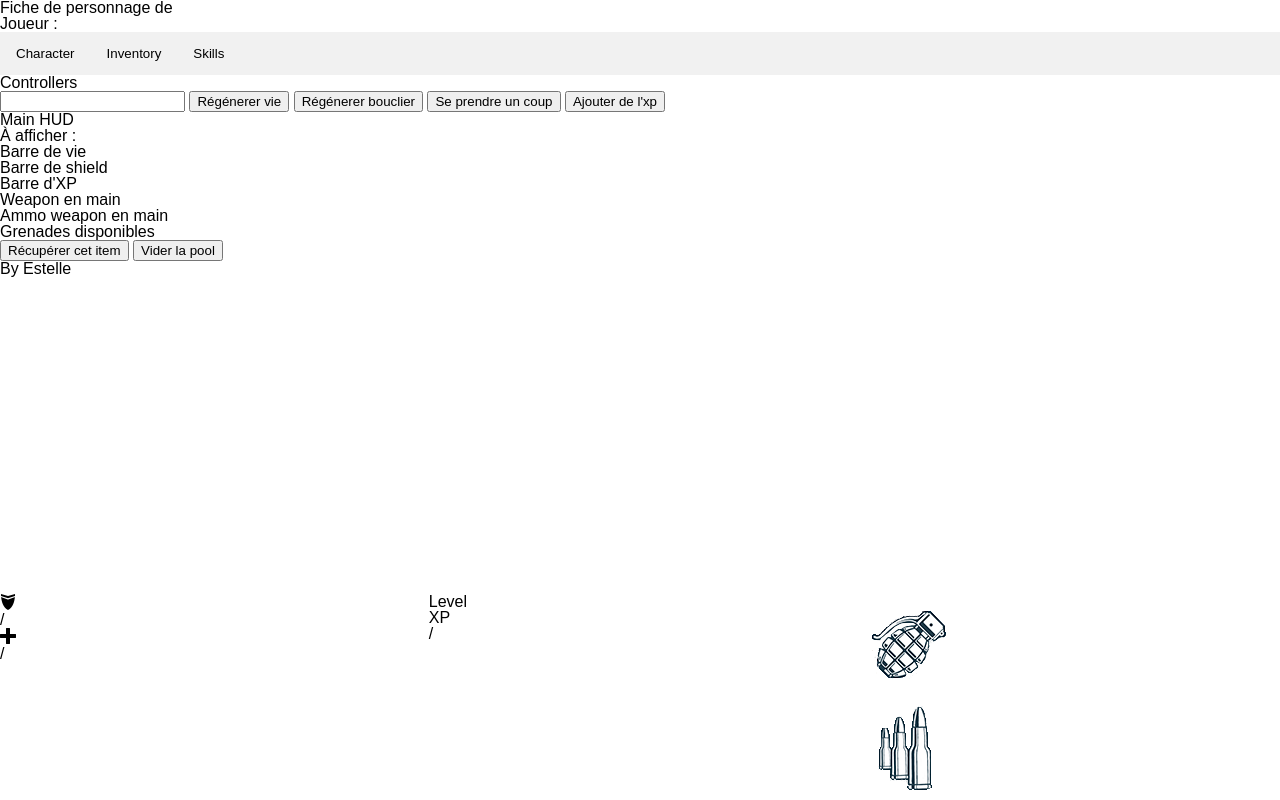
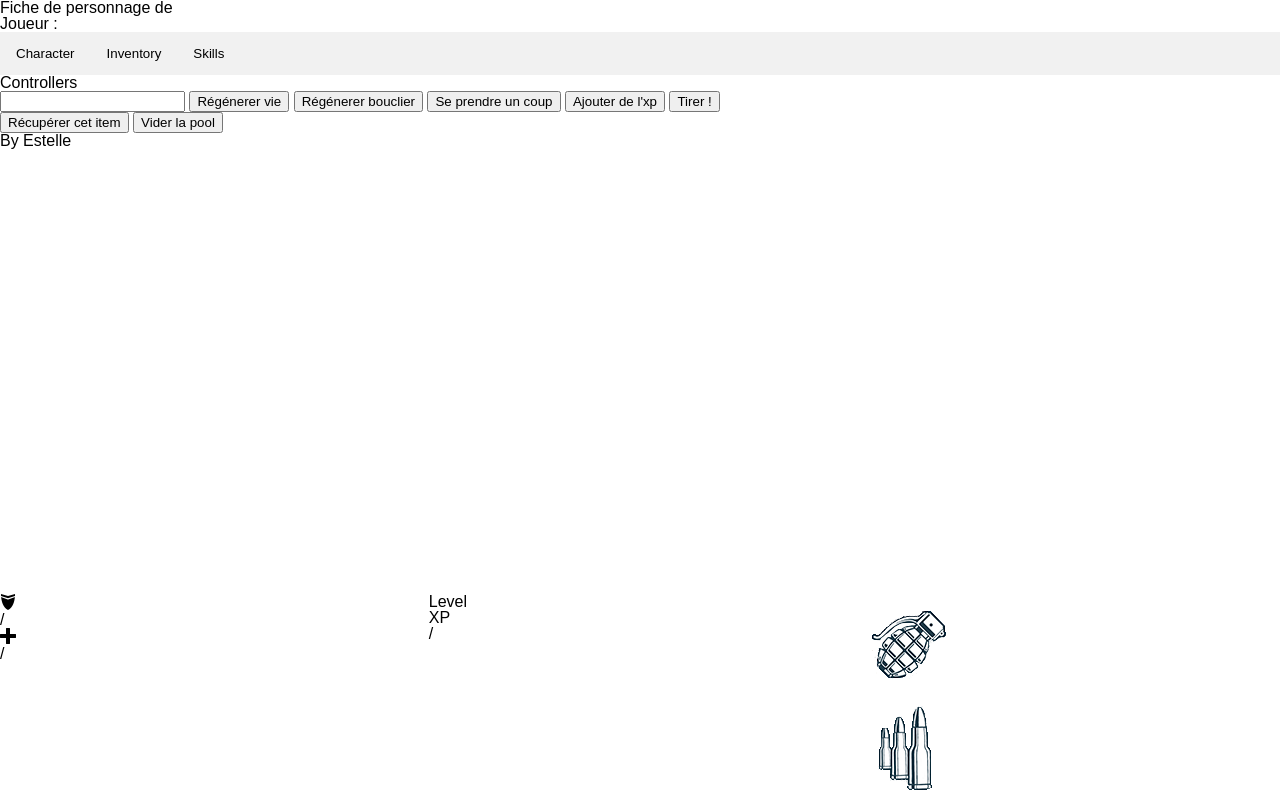
Before and after one commit to Elyonah/JDR_BL_sheets, a website: page character.html in a window 1280 px wide. Drawn offline with nearby package versions, Linux system fonts and the light colour scheme; files that its build step writes are made by us from their sources; files whose address does not match are found by name; a web font is replaced by a local one.

Commit message:
ajout bouton shoot

```diff
--- a/character.html
+++ b/character.html
@@ -228,24 +228,14 @@
     <div class="hud">
         <h3>Controllers</h3>
         <div class="controllers">
-            <input type="number" id="main_controller">
+            <input type="number" id="main_controller"/>
             <button class="controller" onClick="regenHealth()">Régénerer vie</button>
             <button class="controller" onClick="regenShield()">Régénerer bouclier</button>
             <button class="controller" onClick="TakeHit()">Se prendre un coup</button>
             <button class="controller" onClick="gainXP()">Ajouter de l'xp</button>
             <button class="controller" hidden="hidden" onClick="correctXP()">Enlever de l'xp</button>
+            <button class="controller shoot" onClick="Shoot()">Tirer !</button>
         </div>
-      <h2>Main HUD</h2>
-      <h3>
-         À afficher :
-          <ul>
-              <li>Barre de vie</li>
-              <li>Barre de shield</li>
-              <li>Barre d'XP</li>
-              <li>Weapon en main</li>
-              <li>Ammo weapon en main</li>
-              <li>Grenades disponibles</li>
-          </ul>
         <div class="main-hud">
             <div class="hud-part health-shield">
                 <div class="shield">
@@ -288,7 +278,6 @@
                 </div>
             </div>
         </div>
-      </h3>
     </div>
     <div class="drop-pool-cntnr">
         <ul class="drop-pool"></ul>
--- a/js/controller.js
+++ b/js/controller.js
@@ -468,6 +468,10 @@ function correctLevel() {
     resetControllerInput();
 }
 
+function Shoot(){
+    printlog('Shoot')
+}
+
 /*Inventory functions*/
 
 function UnlockSlot() {
```
Lines whose indentation alone changed are shown as unchanged.
